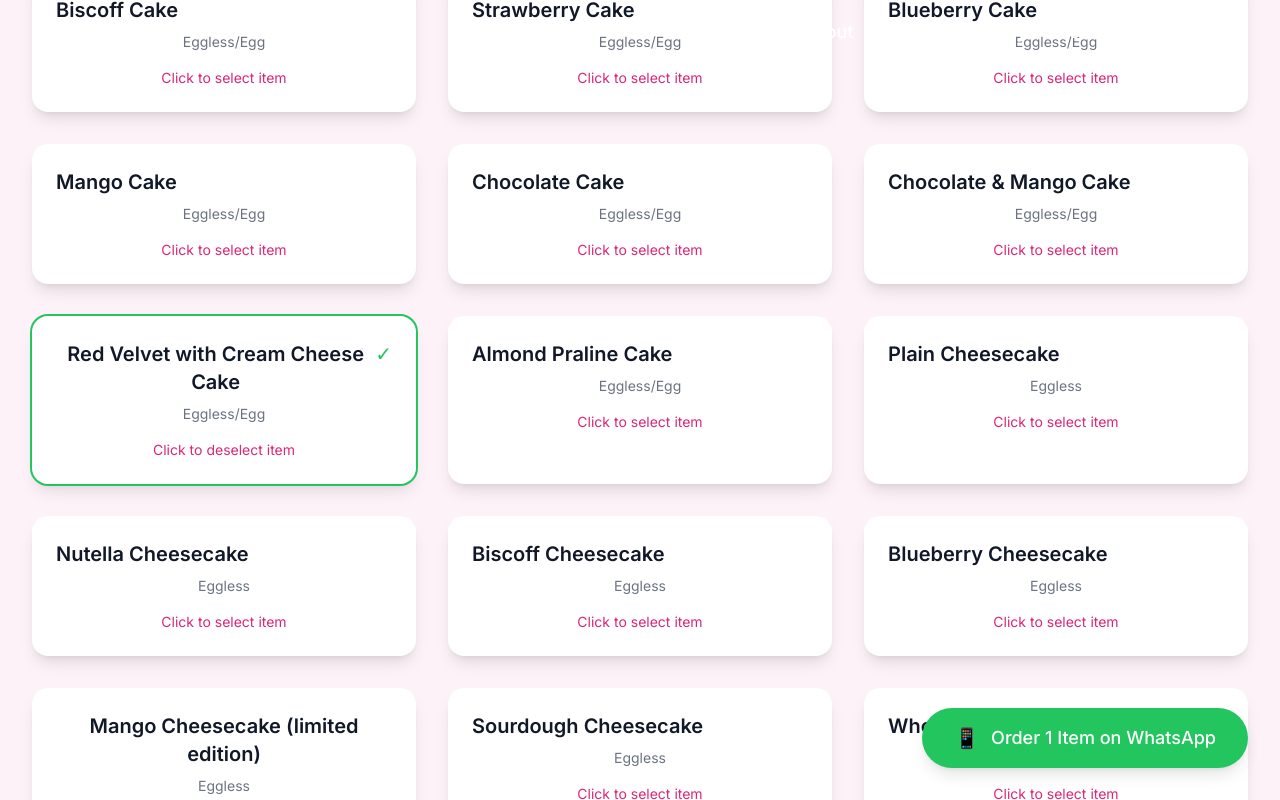
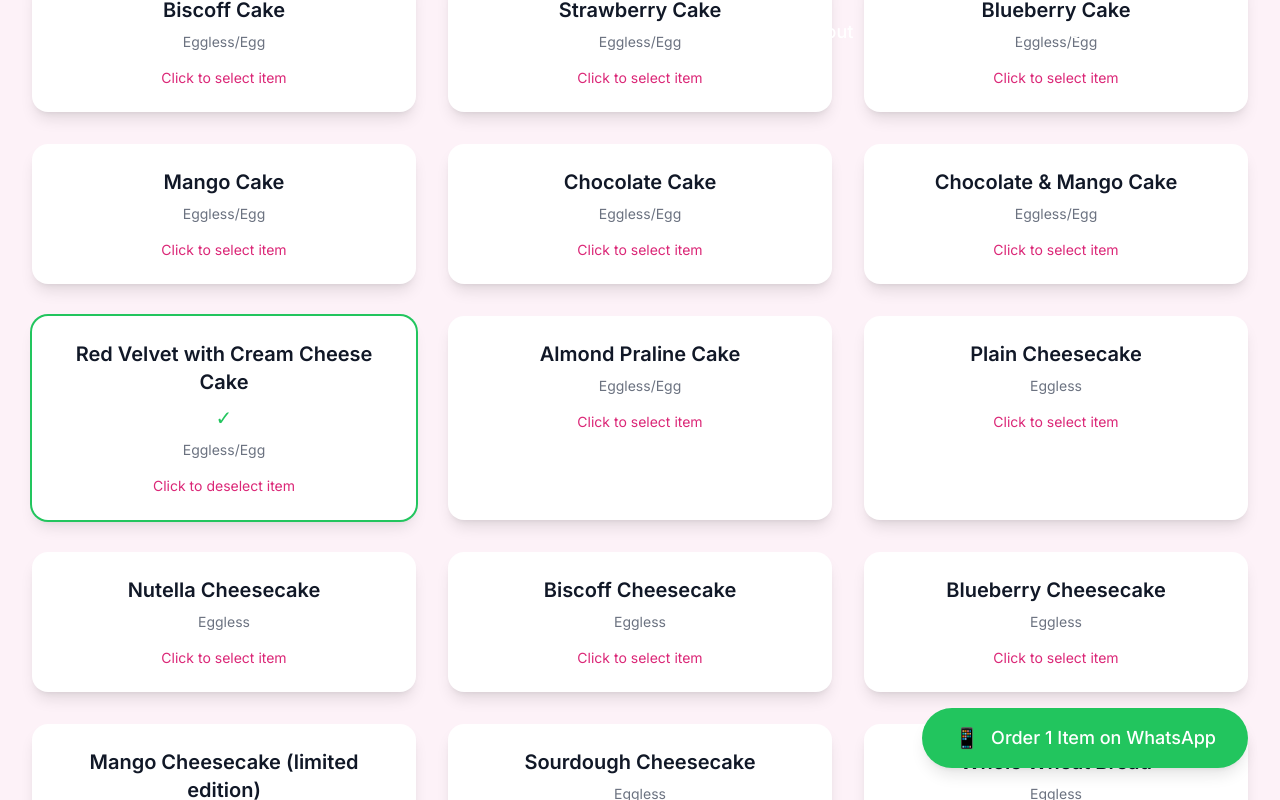
Before and after one commit to raghuadari/loveamys, a Next.js app: page / in a window 1280 px wide. Both pictures are taken after a click on the element 224 px from the left and 3714 px from the top of the page. Shown: the part 3314-4114 px from the top of the page. Built offline with nearby package versions, Linux system fonts and the light colour scheme.

Commit message:
Center menu item names and improve item card layout

```diff
--- a/src/components/MenuSection.tsx
+++ b/src/components/MenuSection.tsx
@@ -274,18 +274,18 @@ export default function MenuSection() {
                   onClick={() => toggleItemSelection(item)}
                 >
                   <div className="p-6">
-                    <div className="flex justify-between items-start mb-2">
+                    <div className="flex flex-col items-center text-center mb-2">
                       <h3 className="text-xl font-semibold text-gray-900">
                         {item.name}
                       </h3>
                       {isSelected && (
-                        <span className="text-green-500 text-xl">✓</span>
+                        <span className="text-green-500 text-xl mt-2">✓</span>
                       )}
                     </div>
-                    <p className="text-sm text-gray-500 mb-4">
+                    <p className="text-sm text-gray-500 mb-4 text-center">
                       {item.dietary}
                     </p>
-                    <p className="text-sm text-pink-600">
+                    <p className="text-sm text-pink-600 text-center">
                       Click to {isSelected ? 'deselect' : 'select'} item
                     </p>
                   </div>
```
